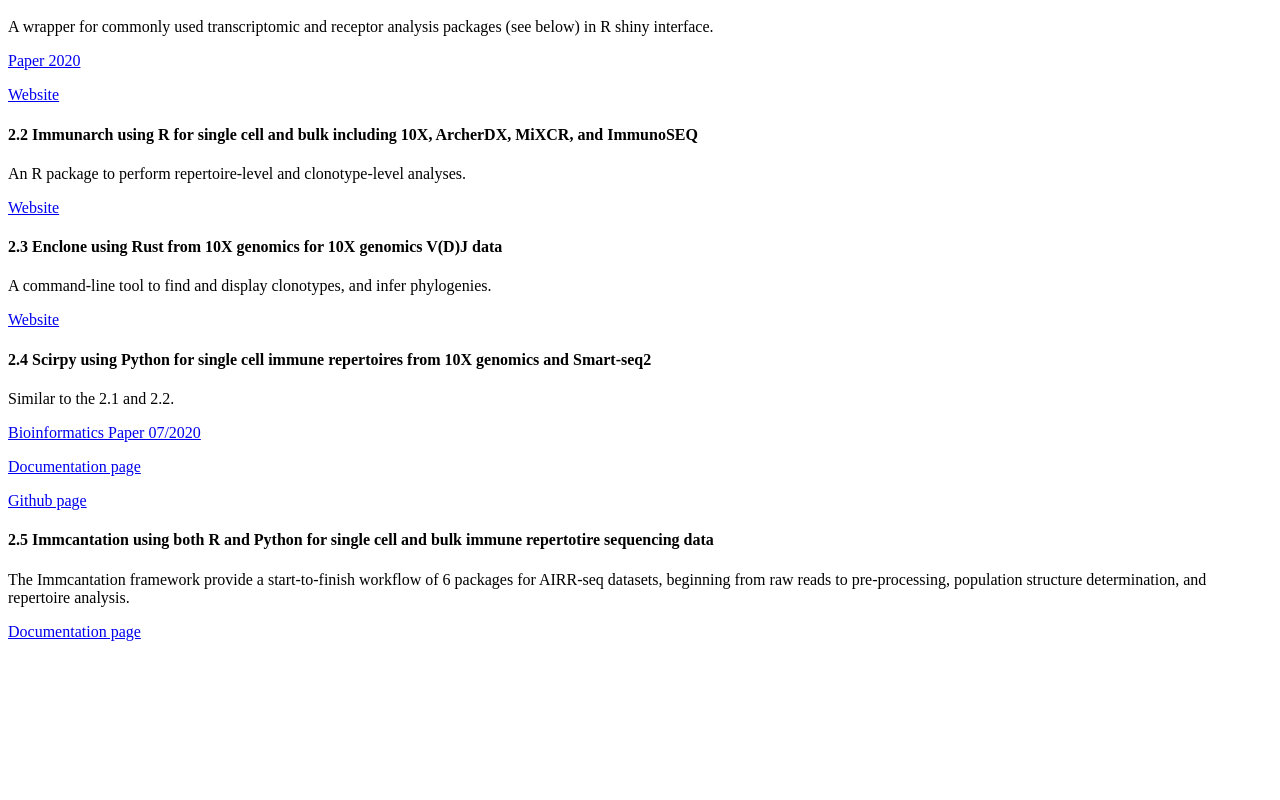
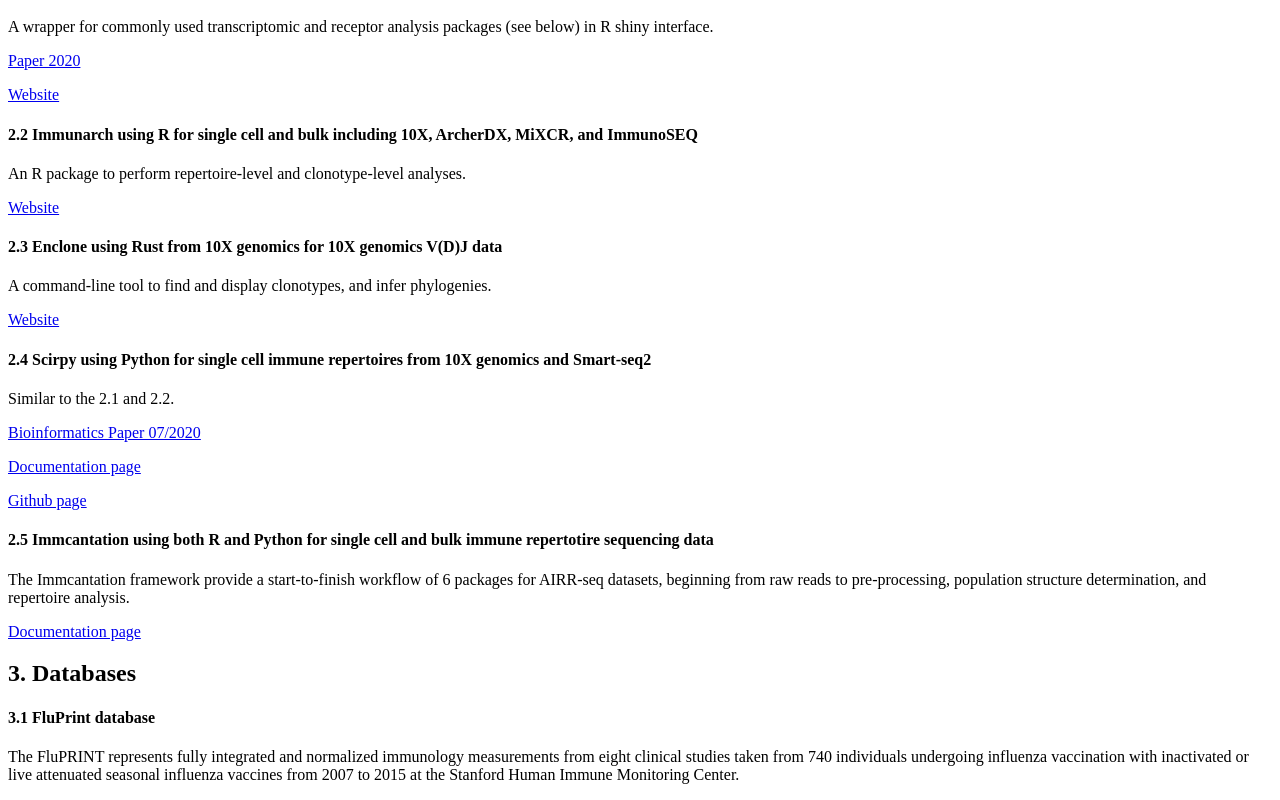
Before and after one commit to yyw-informatics/FluDataScience.github.io, a plain HTML site: page index.html in a window 1280 px wide. Shown: the part 557-1357 px from the top of the page. Before the commit the page ends 1214 px from the top, so only its background shows below. Drawn offline with Linux system fonts and the light colour scheme.

Commit message:
Update index.html

```diff
--- a/index.html
+++ b/index.html
@@ -42,5 +42,10 @@
 <h4>2.5 Immcantation using both R and Python for single cell and bulk immune repertotire sequencing data</h4>
 <p>The Immcantation framework provide a start-to-finish workflow of 6 packages for AIRR-seq datasets, beginning from raw reads to pre-processing, population structure determination, and repertoire analysis.
 <p> <a href="https://immcantation.readthedocs.io/en/stable/">  Documentation page</a></p>
+
+<h2>3. Databases </h2>
+  <h4>3.1 FluPrint database</h4>
+  <p>The FluPRINT represents fully integrated and normalized immunology measurements from eight clinical studies taken from 740 individuals undergoing influenza vaccination with inactivated or live attenuated seasonal influenza vaccines from 2007 to 2015 at the Stanford Human Immune Monitoring Center.</p>
+
 </body>
 </html>
```
